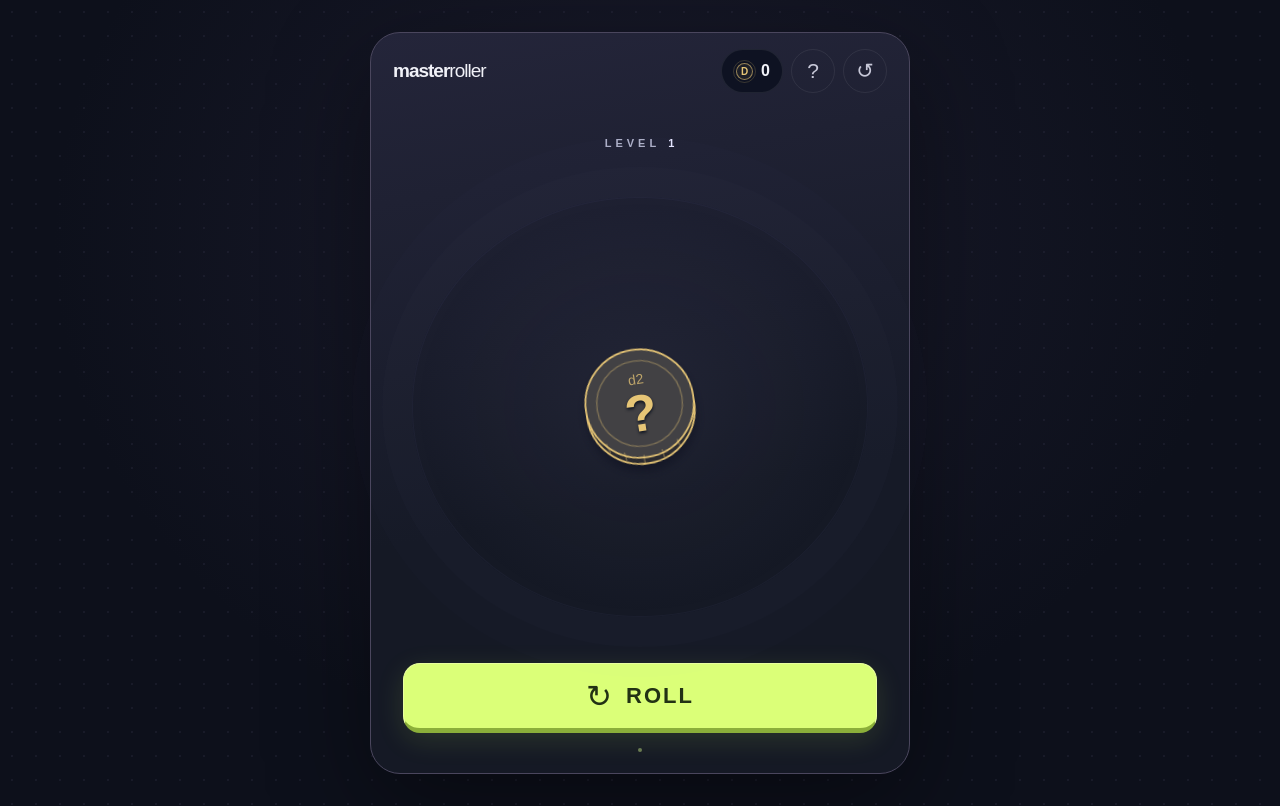
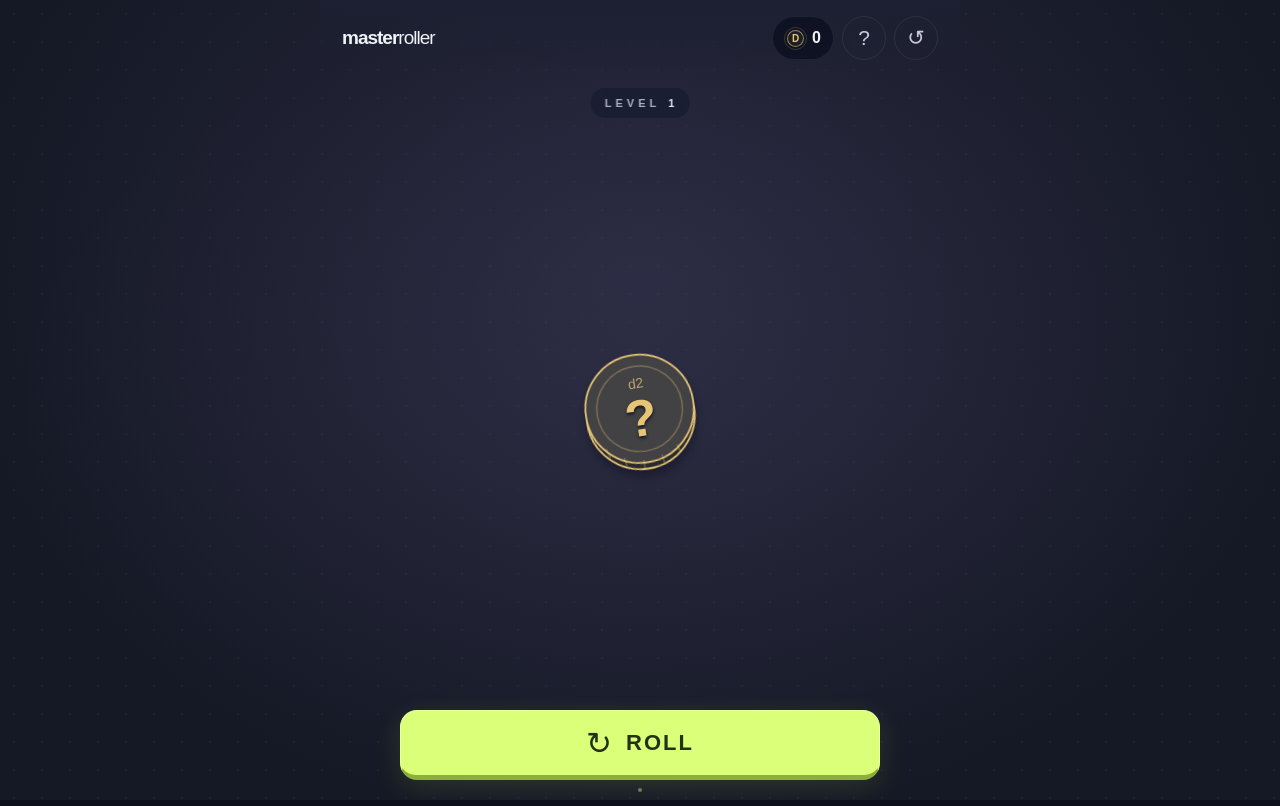
Before and after one commit to tharak/master-roller, a React (Vite) app: page / in a window 1280 px wide. Built offline with nearby package versions, Linux system fonts and the light colour scheme; a web font is replaced by a local one.

Commit message:
Fill the viewport with the dice pool and clear finished totals (#16)
Co-authored-by: tharak <tharak@gmail.com>

```diff
--- a/src/App.tsx
+++ b/src/App.tsx
@@ -1,4 +1,10 @@
-import { useEffect, useLayoutEffect, useRef, useState } from "react";
+import {
+  useEffect,
+  useLayoutEffect,
+  useRef,
+  useState,
+  type CSSProperties,
+} from "react";
 import {
   buyDie,
   DICE,
@@ -56,13 +62,32 @@ export default function App() {
   const gameRef = useRef(game);
   gameRef.current = game;
   const diceField = useRef<HTMLElement>(null);
+  const diceGrid = useRef<HTMLDivElement>(null);
   const sumAnchor = useRef<HTMLDivElement>(null);
   const wallet = useRef<HTMLButtonElement>(null);
   const reward = useRef<HTMLSpanElement>(null);
   const coinFlight = useRef<HTMLDivElement>(null);
   const dialog = useRef<HTMLDialogElement>(null);
   const previousFocus = useRef<HTMLElement | null>(null);
+  const [poolSize, setPoolSize] = useState({
+    width: window.innerWidth,
+    height: window.innerHeight,
+  });
   const stats = poolStats(game);
+
+  useLayoutEffect(() => {
+    if (!diceGrid.current) return;
+    const observer = new ResizeObserver(([entry]) => {
+      const { width, height } = entry.contentRect;
+      setPoolSize((previous) =>
+        previous.width === width && previous.height === height
+          ? previous
+          : { width, height },
+      );
+    });
+    observer.observe(diceGrid.current);
+    return () => observer.disconnect();
+  }, []);
 
   useEffect(() => {
     if (saveStatus === "invalid") return;
@@ -241,7 +266,7 @@ export default function App() {
       : game.level;
   const showSum =
     Boolean(last) &&
-    ["idle", "total", "reward", "crediting", "collected"].includes(phase);
+    ["total", "reward", "crediting", "collected"].includes(phase);
 
   const visibleDice = DICE.flatMap((die) => {
     const values =
@@ -255,6 +280,25 @@ export default function App() {
       }),
     );
   });
+  // Use the grid's content box so dice stay clear of the overlaid controls.
+  let columns = 1;
+  let availableSize = 0;
+  for (let count = 1; count <= visibleDice.length; count++) {
+    const rowCount = Math.ceil(visibleDice.length / count);
+    const size = Math.min(
+      (poolSize.width - (count - 1) * 12) / count,
+      (poolSize.height - (rowCount - 1) * 12) / rowCount / 1.1,
+    );
+    if (size > availableSize) {
+      columns = count;
+      availableSize = size;
+    }
+  }
+  const rows = Math.ceil(visibleDice.length / columns);
+  const dieSize = Math.max(
+    1,
+    Math.min(visibleDice.length === 1 ? 126 : 82, availableSize * 0.85),
+  );
 
   return (
     <div className="game-shell">
@@ -309,12 +353,20 @@ export default function App() {
           </div>
           <section
             ref={diceField}
-            className={`dice-field ${last && phase === "idle" ? "has-total" : ""}`}
+            className="dice-field"
             aria-label="Your collection"
             aria-description={`${stats.count} ${stats.count === 1 ? "die" : "dice"}`}
           >
             <div
+              ref={diceGrid}
               className={`dice-grid ${visibleDice.length === 1 ? "single-die" : ""}`}
+              style={
+                {
+                  "--dice-columns": columns,
+                  "--dice-rows": rows,
+                  "--die-size": `${dieSize}px`,
+                } as CSSProperties
+              }
             >
               {visibleDice.map(({ die, index, value }) => (
                 <div
@@ -336,11 +388,11 @@ export default function App() {
             </div>
             <div
               ref={sumAnchor}
-              className={`sum-burst ${showSum ? "sum-visible" : ""} ${last && phase === "idle" ? "sum-settled" : ""}`}
+              className={`sum-burst ${showSum ? "sum-visible" : ""}`}
               aria-hidden="true"
             >
               <strong data-testid="roll-total">
-                {last ? number(last.total) : ""}
+                {last && showSum ? number(last.total) : ""}
               </strong>
             </div>
             {last && (
@@ -353,7 +405,7 @@ export default function App() {
             )}
           </section>
           <span className="sr-only" role="status" aria-live="polite">
-            {last && showSum
+            {last
               ? `Total ${last.total}. ${last.won ? "Level cleared." : "Try again."} Earned ${last.reward} Dicecoin.`
               : ""}
           </span>
--- a/src/styles.css
+++ b/src/styles.css
@@ -30,7 +30,8 @@
 body {
   margin: 0;
   min-width: 280px;
-  background: radial-gradient(ellipse at 50% 25%, #252440 0, transparent 65%);
+  overflow: hidden;
+  background: #151925;
 }
 button,
 a,
@@ -77,22 +78,29 @@ p {
   border: 0;
 }
 .game-shell {
-  max-width: 540px;
-  min-height: 100svh;
-  margin: auto;
-  display: flex;
-  flex-direction: column;
-  background: linear-gradient(170deg, #24253a, #151925 62%);
-  border-left: 1px solid #ffffff08;
-  border-right: 1px solid #ffffff08;
+  position: fixed;
+  inset: 0;
+  width: 100%;
+  height: 100dvh;
+  overflow: hidden;
+  isolation: isolate;
+  background: radial-gradient(ellipse at 50% 35%, #292940, #151925 75%);
 }
 .hud {
+  position: absolute;
+  top: env(safe-area-inset-top, 0px);
+  left: 50%;
+  translate: -50% 0;
+  width: 100%;
+  max-width: 640px;
   height: 76px;
-  flex-shrink: 0;
   padding: 16px 22px;
   display: flex;
   align-items: center;
   gap: 8px;
+  z-index: 10;
+  pointer-events: none;
+  background: linear-gradient(#1c2032ee, #1c203200);
 }
 .brand {
   font: 700 19px var(--display);
@@ -153,26 +161,30 @@ p {
   opacity: 0.4;
 }
 .game-main {
-  flex: 1;
-  display: flex;
-  flex-direction: column;
-  padding: 8px 24px 0;
+  position: absolute;
+  inset: 0;
   min-width: 0;
 }
 .arena {
-  display: flex;
-  flex-direction: column;
-  flex: 1;
-  min-height: 480px;
-  position: relative;
+  position: absolute;
+  inset: 0;
+  min-height: 0;
 }
 .level-target {
+  position: absolute;
+  top: calc(88px + env(safe-area-inset-top, 0px));
+  left: 50%;
+  translate: -50% 0;
   display: flex;
   align-items: baseline;
   justify-content: center;
   gap: 8px;
-  padding: 16px 0 8px;
+  padding: 9px 14px;
+  border-radius: 20px;
+  background: #181d30bb;
+  backdrop-filter: blur(8px);
   color: #acafc7;
+  z-index: 5;
 }
 .level-label {
   font: 600 11px var(--display);
@@ -186,45 +198,43 @@ p {
   overflow-wrap: anywhere;
 }
 .dice-field {
-  display: flex;
-  flex: 1;
-  flex-direction: column;
-  justify-content: center;
-  position: relative;
-  padding: 24px 8px 16px;
-  min-height: 220px;
+  position: absolute;
+  inset: 0;
   isolation: isolate;
 }
 .dice-field:before {
   content: "";
+  position: absolute;
+  inset: 0;
   z-index: -1;
-  position: absolute;
-  inset: 8% 2%;
-  background: radial-gradient(ellipse, #79739e18, transparent 70%);
-  border-radius: 50%;
-  border: 1px solid #a9a2ff0b;
-  box-shadow:
-    0 0 0 30px #a9a2ff03,
-    0 0 0 60px #a9a2ff02;
+  background-image:
+    radial-gradient(ellipse at center, #77749c12, transparent 70%),
+    radial-gradient(#a9a2ff0c 1px, transparent 1px);
+  background-size:
+    auto,
+    28px 28px;
   pointer-events: none;
 }
 .dice-grid {
-  display: flex;
+  position: absolute;
+  inset: 0;
+  display: grid;
+  grid-template-columns: repeat(var(--dice-columns, 1), minmax(0, 1fr));
+  grid-template-rows: repeat(var(--dice-rows, 1), minmax(0, 1fr));
   align-items: center;
-  justify-content: center;
-  flex-wrap: wrap;
-  gap: 14px;
-  padding: 20px 0 30px;
-  max-height: 330px;
-  overflow: auto;
-  scrollbar-width: thin;
-  scrollbar-color: #77708e44 transparent;
+  justify-items: center;
+  gap: 12px;
+  padding: calc(132px + env(safe-area-inset-top, 0px))
+    max(24px, env(safe-area-inset-right, 0px))
+    calc(110px + env(safe-area-inset-bottom, 0px))
+    max(24px, env(safe-area-inset-left, 0px));
+  overflow: hidden;
 }
 .play-die {
   --die-color: #dbff78;
   position: relative;
-  width: 82px;
-  height: 90px;
+  width: var(--die-size, 82px);
+  height: calc(var(--die-size, 82px) * 1.1);
   display: flex;
   align-items: center;
   justify-content: center;
@@ -267,7 +277,7 @@ p {
   top: 24%;
   left: 50%;
   translate: -50% 0;
-  font: 500 10px var(--display);
+  font: 500 clamp(7px, calc(var(--die-size, 82px) * 0.12), 10px) var(--display);
   opacity: 0.75;
   z-index: 1;
 }
@@ -276,7 +286,7 @@ p {
   left: 50%;
   top: 55%;
   translate: -50% -50%;
-  font: 600 34px var(--display);
+  font: 600 min(34px, calc(var(--die-size, 82px) * 0.41)) var(--display);
   line-height: 1;
   z-index: 1;
   text-shadow: 0 2px 3px #111622;
@@ -285,7 +295,7 @@ p {
 .die-d6 .die-value {
   left: 35%;
   top: 59%;
-  font-size: 31px;
+  font-size: min(31px, calc(var(--die-size, 82px) * 0.38));
 }
 .die-d3 .die-type,
 .die-d6 .die-type {
@@ -295,7 +305,7 @@ p {
 .die-d4 .die-value {
   left: 43%;
   top: 67%;
-  font-size: 31px;
+  font-size: min(31px, calc(var(--die-size, 82px) * 0.38));
 }
 .die-d4 .die-type {
   left: 43%;
@@ -304,7 +314,7 @@ p {
 .die-d8 .die-value {
   left: 44%;
   top: 46%;
-  font-size: 31px;
+  font-size: min(31px, calc(var(--die-size, 82px) * 0.38));
 }
 .die-d8 .die-type {
   left: 44%;
@@ -312,28 +322,28 @@ p {
 }
 .die-d10 .die-value {
   top: 54%;
-  font-size: 31px;
+  font-size: min(31px, calc(var(--die-size, 82px) * 0.38));
 }
 .die-d10 .die-type {
   top: 30%;
 }
 .die-d12 .die-value {
   top: 52%;
-  font-size: 31px;
+  font-size: min(31px, calc(var(--die-size, 82px) * 0.38));
 }
 .die-d12 .die-type {
   top: 30%;
 }
 .die-d20 .die-value {
   top: 56%;
-  font-size: 31px;
+  font-size: min(31px, calc(var(--die-size, 82px) * 0.38));
 }
 .die-d20 .die-type {
   top: 34%;
 }
 .die-d100 .die-value {
   top: 53%;
-  font-size: 30px;
+  font-size: min(30px, calc(var(--die-size, 82px) * 0.37));
 }
 .die-d100 .die-type {
   top: 25%;
@@ -345,15 +355,13 @@ p {
   transform: rotate(-2deg) translateY(5px);
 }
 .single-die .play-die {
-  width: 126px;
-  height: 134px;
   transform: rotate(-9deg);
 }
 .single-die .die-type {
   font-size: 14px;
 }
 .single-die .die-value {
-  font-size: 52px;
+  font-size: min(52px, calc(var(--die-size, 126px) * 0.42));
 }
 .lime {
   --die-color: #dbff78;
@@ -383,12 +391,16 @@ p {
   --die-color: #efad77;
 }
 .controls {
-  display: grid;
-  grid-template-columns: 1fr;
-  gap: 12px;
-  padding: 6px 0;
+  position: absolute;
+  bottom: calc(20px + env(safe-area-inset-bottom, 0px));
+  left: 50%;
+  translate: -50% 0;
+  width: calc(100% - 32px);
+  max-width: 480px;
+  z-index: 10;
 }
 .roll-button {
+  width: 100%;
   display: flex;
   align-items: center;
   justify-content: center;
@@ -422,11 +434,14 @@ p {
   opacity: 0.65;
 }
 .save-status {
-  min-height: 22px;
+  position: absolute;
+  bottom: calc(8px + env(safe-area-inset-bottom, 0px));
+  left: 50%;
+  translate: -50% 0;
   display: flex;
   justify-content: center;
   align-items: center;
-  padding-bottom: env(safe-area-inset-bottom);
+  z-index: 10;
 }
 .saved-dot,
 .unsaved-dot {
@@ -741,38 +756,6 @@ p {
     opacity: 1;
   }
 }
-@media (min-width: 700px) {
-  body {
-    padding: 32px 0;
-    background-image:
-      radial-gradient(ellipse at 50% 30%, #34304e55, transparent 65%),
-      radial-gradient(#aaa0d812 1px, transparent 1px);
-    background-size:
-      auto,
-      24px 24px;
-  }
-  .game-shell {
-    min-height: 740px;
-    border: 1px solid #4a465d;
-    border-radius: 30px;
-    box-shadow: 0 30px 100px #0006;
-  }
-  .game-main {
-    padding: 8px 32px 12px;
-  }
-  .arena {
-    min-height: 540px;
-  }
-  .level-target {
-    padding-top: 20px;
-  }
-  .dice-field {
-    min-height: 280px;
-  }
-  .modal {
-    border-radius: 22px;
-  }
-}
 @media (max-width: 360px) {
   .hud {
     padding: 12px 14px;
@@ -789,22 +772,6 @@ p {
   .icon-button {
     width: 44px;
     height: 44px;
-  }
-  .game-main {
-    padding: 0 16px;
-  }
-  .arena {
-    min-height: 420px;
-  }
-  .level-target {
-    padding-top: 12px;
-  }
-  .play-die {
-    width: 67px;
-    height: 75px;
-  }
-  .dice-grid {
-    gap: 12px;
   }
   .modal {
     padding: 22px 16px;
@@ -846,31 +813,8 @@ p {
     padding-top: 10px;
     padding-bottom: 10px;
   }
-  .game-main {
-    padding-top: 0;
-  }
-  .arena {
-    min-height: 380px;
-  }
-  .level-target {
-    padding-top: 6px;
-  }
-  .dice-field {
-    min-height: 170px;
-    padding-top: 10px;
-  }
-  .dice-grid {
-    max-height: 205px;
-  }
   .roll-button {
     min-height: 62px;
-  }
-  .single-die .play-die {
-    width: 104px;
-    height: 112px;
-  }
-  .single-die .die-value {
-    font-size: 44px;
   }
 }
 @media (prefers-reduced-motion: reduce) {
@@ -948,7 +892,7 @@ p {
 
 .reward-flight {
   position: fixed;
-  z-index: 10;
+  z-index: 20;
   display: flex;
   align-items: center;
   justify-content: center;
@@ -1025,18 +969,6 @@ p {
   }
 }
 
-.sum-burst {
-  transition:
-    top 0.25s ease-out,
-    scale 0.25s ease-out;
-}
-.sum-settled {
-  top: calc(100% - 70px);
-  scale: 0.65;
-}
-.dice-field.has-total .dice-grid {
-  translate: 0 -60px;
-}
 .earned-reward {
   position: absolute;
   left: 50%;
@@ -1112,3 +1044,26 @@ p {
 .shop-die-type.die-d4 > strong {
   translate: -4px 7px;
 }
+
+.hud > * {
+  pointer-events: auto;
+}
+
+.warning {
+  position: absolute;
+  top: calc(128px + env(safe-area-inset-top, 0px));
+  left: 50%;
+  translate: -50% 0;
+  width: calc(100% - 32px);
+  max-width: 480px;
+  z-index: 12;
+}
+@media (max-height: 700px) {
+  .level-target {
+    top: calc(76px + env(safe-area-inset-top, 0px));
+  }
+  .dice-grid {
+    padding-top: calc(116px + env(safe-area-inset-top, 0px));
+    padding-bottom: calc(100px + env(safe-area-inset-bottom, 0px));
+  }
+}
```
Also changed, not shown: 2 other files (tests, documents, lock files or other folders).
